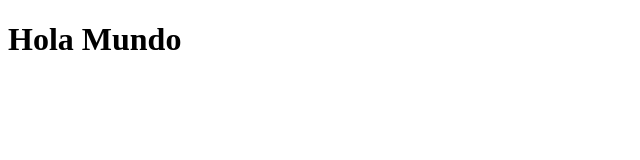
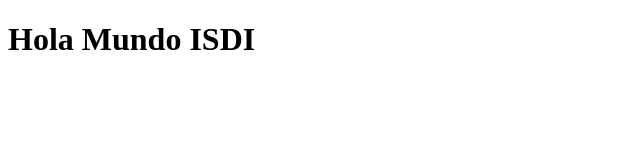
Before and after one commit to AntonioJRuizG/202301-W1CH2-Elena-Antonio, a website: page index.html in a window 1280 px wide. Shown: the whole page, without its empty margins (0-640 px from the left). Drawn offline with Linux system fonts and the light colour scheme.

```diff
--- a/index.html
+++ b/index.html
@@ -9,7 +9,7 @@
 </head>
 
 <body>
-  <h1>Hola Mundo</h1>
+  <h1>Hola Mundo ISDI</h1>
 </body>
 
 </html>
```
Also changed, not shown: contact.html (added).
